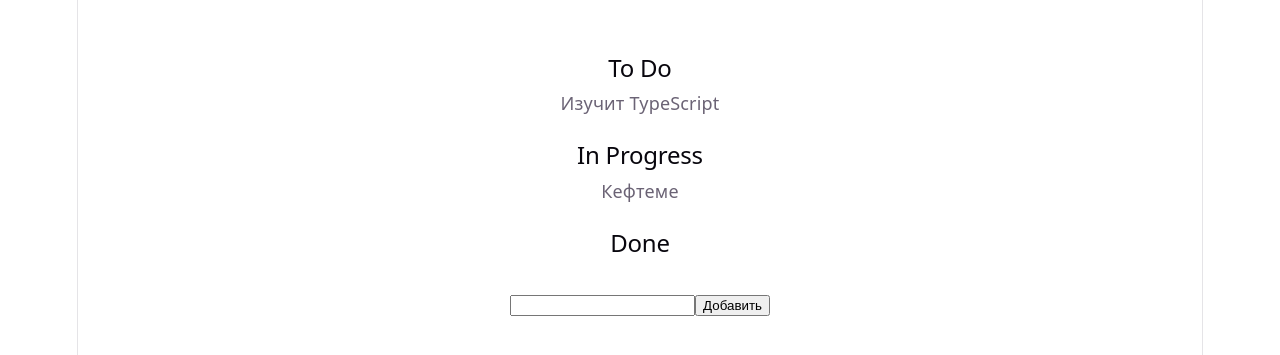
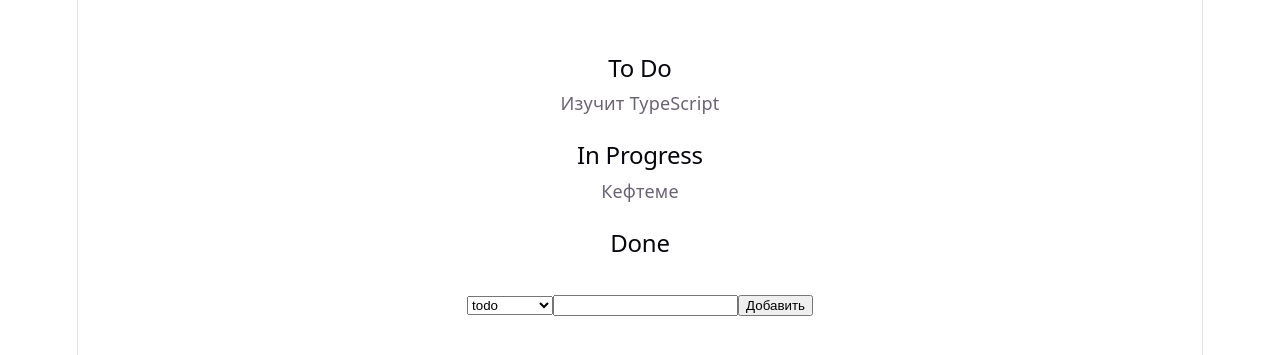
Before and after one commit to Nallbe/KanbanBoard, a React (Vite) app: page / in a window 1280 px wide. Shown: the part 215-570 px from the top of the page. Built offline with nearby package versions, Linux system fonts and the light colour scheme.

Commit message:
Add: select for pick status

```diff
--- a/src/App.tsx
+++ b/src/App.tsx
@@ -1,5 +1,5 @@
-import { useState, type FormEvent } from 'react'
-import type { Task } from './types/task';
+import { useState } from 'react'
+import type { Task, TaskStatus } from './types/task';
 
 import Column from './components/Column.tsx';
 import AddTaskForm from './components/AddTaskForm.tsx';
@@ -35,7 +35,7 @@ function App() {
     task => task.status === 'done'
   );
 
-  function addTask(text: string) {
+  function addTask(text: string, taskStatus: TaskStatus) {
 
     if (!text.trim()) return;
 
@@ -44,7 +44,7 @@ function App() {
       {
         id: crypto.randomUUID(),
         title: text.trim(),
-        status: 'todo'
+        status: taskStatus
       }
     ]));
   }
--- a/src/components/AddTaskForm.tsx
+++ b/src/components/AddTaskForm.tsx
@@ -1,7 +1,8 @@
 import { useState } from 'react'
+import type { TaskStatus } from '../types/task';
 
 type AddTaskFormProps = {
-  addTask: (text: string) => void;
+  addTask: (text: string, taskStatus: TaskStatus) => void;
 };
 
 function AddTaskForm(props: AddTaskFormProps) {
@@ -9,31 +10,46 @@ function AddTaskForm(props: AddTaskFormProps) {
   const { addTask } = props
 
   const [inputText, setInputText] = useState<string>('');
+  const [formSelect, setFormSelect] = useState<TaskStatus>('todo');
 
 
   function handleSubmit(
     e: React.FormEvent<HTMLFormElement>
   ) {
     e.preventDefault();
-    addTask(inputText);
+    addTask(inputText, formSelect);
+
     setInputText('');
+    setFormSelect('todo');
   }
 
-  function handleChange(
+  function inputHandleChange(
     e: React.ChangeEvent<HTMLInputElement>
-  )
-  {
+  ) {
     setInputText(e.target.value)
+  }
+
+  function selectHandleChange(
+    e: React.ChangeEvent<HTMLSelectElement>
+  ) {
+    setFormSelect(e.target.value as TaskStatus)
   }
 
   return (
     <form onSubmit={handleSubmit}>
-          <input
-            value={inputText}
-            onChange={handleChange}
-          />
+      <select
+        value={formSelect}
+        onChange={selectHandleChange}>
+        <option value="todo">todo</option>
+        <option value="inProgress">inProgress</option>
+        <option value="done">done</option>
+      </select>
+      <input
+        value={inputText}
+        onChange={inputHandleChange}
+      />
 
-          <button>Добавить</button>
+      <button>Добавить</button>
     </form>
   )
 }
```
